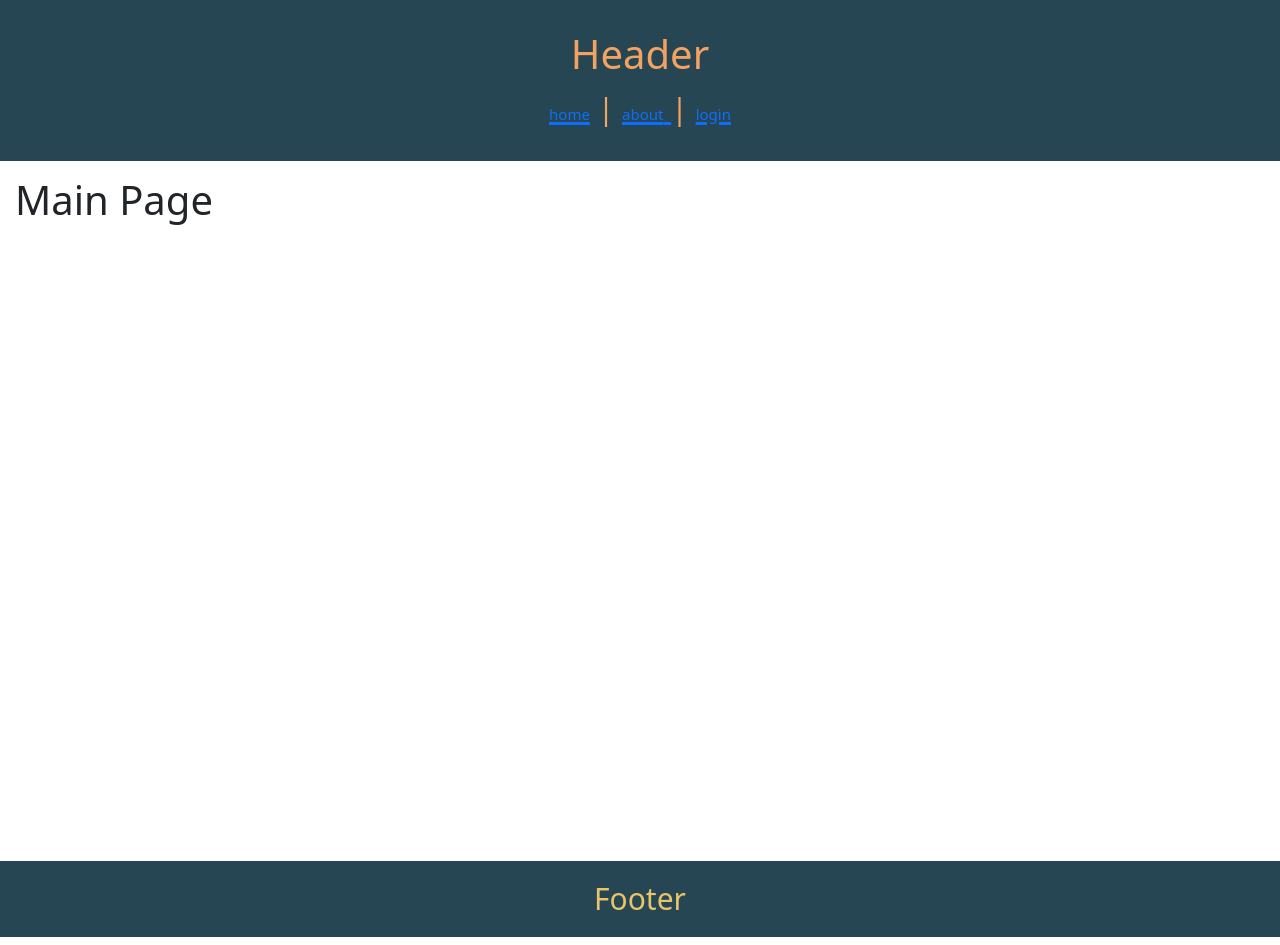
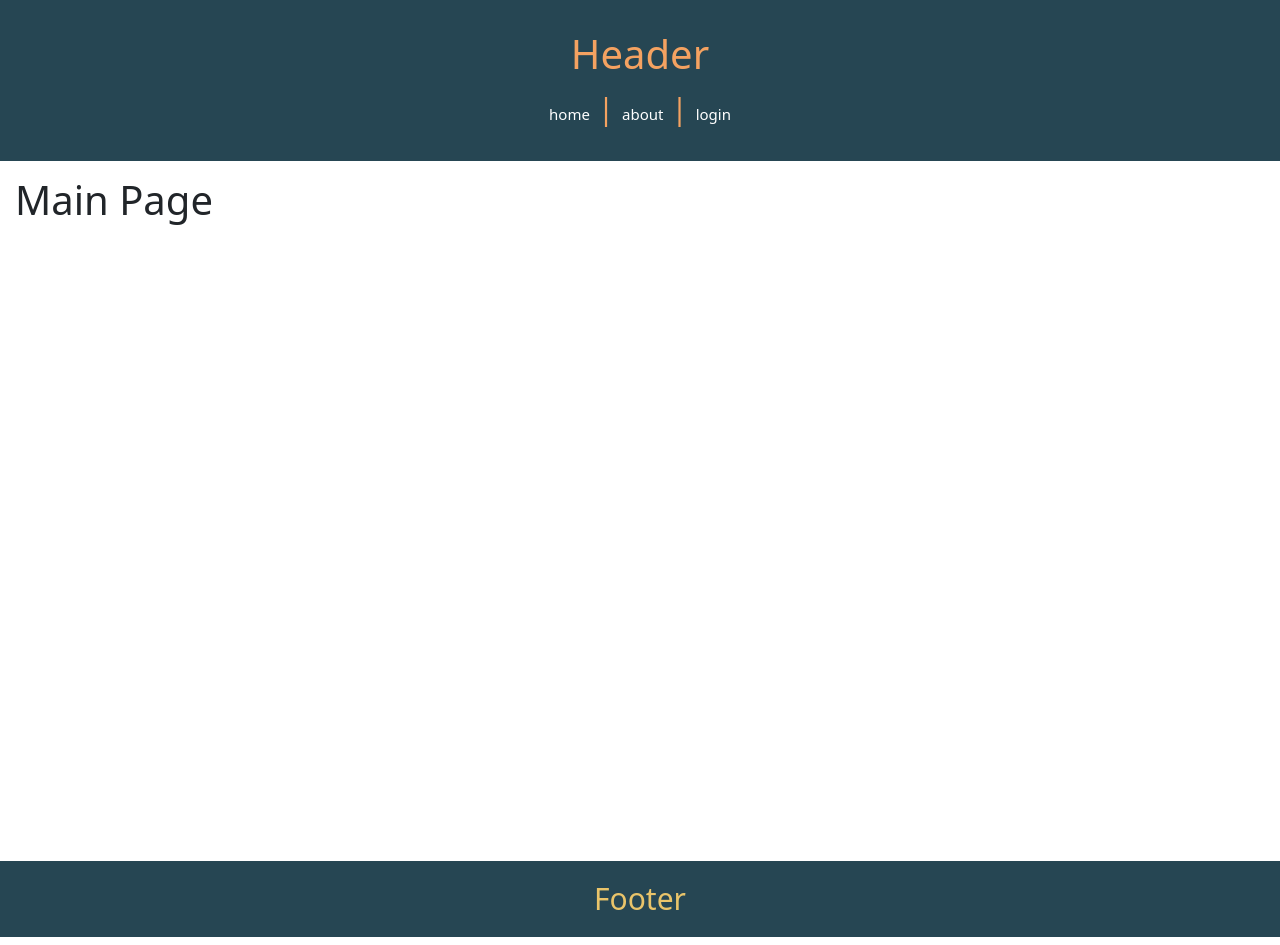
Before and after one commit to hoseindig/arian-test-05, a Next.js app: page / in a window 1280 px wide. Built offline with nearby package versions, Linux system fonts and the light colour scheme.

Commit message:
style update

```diff
--- a/styles/layout.scss
+++ b/styles/layout.scss
@@ -15,6 +15,21 @@
   span {
     font-size: 0.5em;
   }
+  a {
+    text-decoration: none;
+    color: white;
+    &:hover {
+      color: #f48e57;
+    }
+  }
+  .logout {
+    font-size: 0.5em;
+    transition: 0.2s;
+    cursor: pointer;
+    &:hover {
+      text-shadow: 0 0 5px;
+    }
+  }
 }
 
 .content {
```
